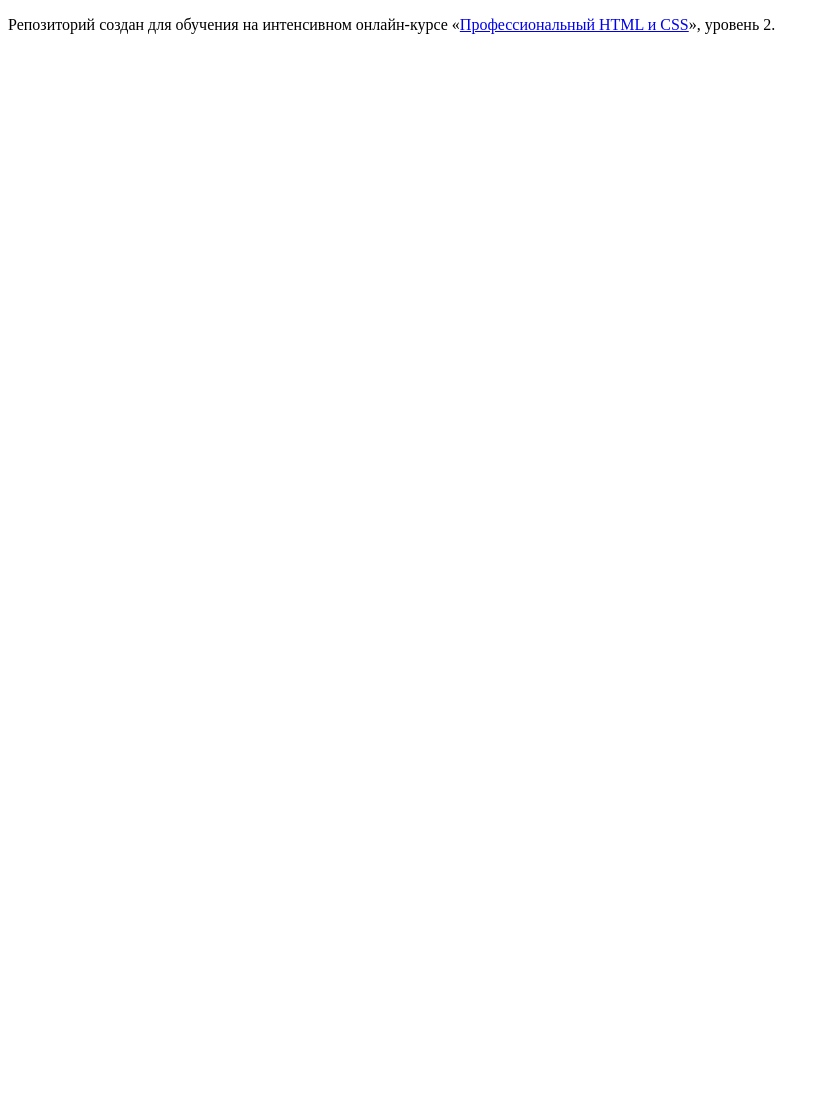
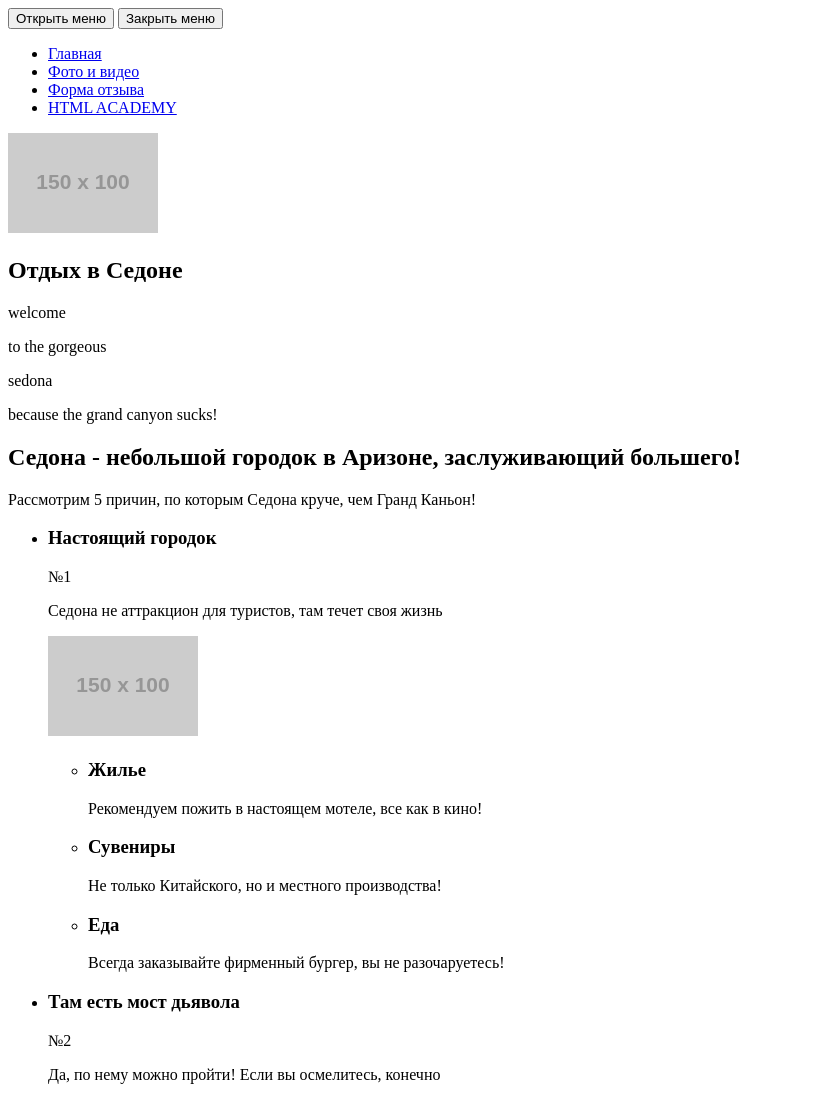
Before and after one commit to acronisv/Template-sedona, a website: page source/index.html in a window 1280 px wide. Shown: the top 1097 px of the page, without its empty margins (0-826 px from the left). Before the commit the page ends 800 px from the top, so only its background shows below. Drawn offline with Linux system fonts and the light colour scheme; placeholder pictures from the web are drawn by us.

Commit message:
Изменен index.html

```diff
--- a/source/index.html
+++ b/source/index.html
@@ -1,12 +1,107 @@
 <!DOCTYPE html>
-<html lang="ru">
-  <head>
-    <meta charset="utf-8">
-    <title>HTML Academy: Седона</title>
-  </head>
-  <body>
+<html lang="en">
+<head>
+	<meta charset="UTF-8">
+	<title>Document</title>
+</head>
+<body>
+	<header class="page-header">
+		<nav class="main-nav">
+			<button class="main-nav__toggle" type="button">Открыть меню</button>
+			<button class="main-nav__close" type="button">Закрыть меню</button>
+			<ul class="main-nav__list">
+				<li class="main-nav__list-item">
+					<a href="index.html">Главная</a>
+				</li>
+				<li class="main-nav__list-item">
+					<a href="photo.html">Фото и видео</a>
+				</li>
+				<li class="main-nav__list-item">
+					<a href="form.html">Форма отзыва</a>
+				</li>
+				<li class="main-nav__list-item">
+					<a href="https://htmlacademy.ru">HTML ACADEMY</a>
+				</li>
+			</ul>
+		</nav>
+		<a class="page-header__logo" href="#">
+			<img src="http://placehold.it/150x100" alt="Logo">
+		</a>
+	</header>
+	<main class="page-main">
+		<section class="greeting">
+			<h1 class="visually-hidden">Отдых в Седоне</h1>
+			<p class="greeting__text--blue">welcome</p>
+			<p class="greeting__text--gray-italic">to the gorgeous</p>
+			<p class="greeting__text--big-capitals">sedona</p>
+			<p class="greeting__text--italic">because the grand canyon sucks!</p>
+		</section>
+		<section class="advantages">
+			<h2 class="advantages__title">Седона - небольшой городок в Аризоне, заслуживающий большего!</h2>
+			<p class="advantages__text">Рассмотрим 5 причин, по которым Седона круче, чем Гранд Каньон!</p>
+			<ul class="advantages__list">
+				<li class="advantages__list-item advantages__list-item--blue-bg">
+					<h3>Настоящий городок</h3>
+					<span>№1</span>
+					<p>Седона не аттракцион для туристов, там течет своя жизнь</p>
+					<div class="additional-content">
+						<img class="additional-content__image" src="http://placehold.it/150x100" alt="Ресторан">
+						<ul class="additional-content__list">
+							<li class="additional-content__list-item">
+								<h3 class="additional-content__title">Жилье</h3>
+								<p class="additional-content__text">Рекомендуем пожить в настоящем мотеле, все как в кино!</p>
+							</li>
+							<li class="additional-content__list-item">
+								<h3 class="additional-content__title">Сувениры</h3>
+								<p class="additional-content__text">Не только Китайского, но и местного производства!</p>
+							</li>
+							<li class="additional-content__list-item">
+								<h3 class="additional-content__title">Еда</h3>
+								<p class="additional-content__text">Всегда заказывайте фирменный бургер, вы не разочаруетесь!</p>
+							</li>
+						</ul>
+					</div>
 
-    <p>Репозиторий создан для обучения на интенсивном онлайн‑курсе «<a href="https://htmlacademy.ru/intensive/adaptive">Профессиональный HTML и CSS</a>», уровень 2.</p>
+				</li>
+				<li class="advantages__list-item advantages__list-item--blue-bg">
+					<h3 class="advantages__title">Там есть мост дьявола</h3>
+					<span class="advantages__number">№2</span>
+					<p class="advantages__text">Да, по нему можно пройти! Если вы осмелитесь, конечно</p>
+				</li>
+				<li class="advantages__list-item">
+					<h3 class="advantages__title">Небольшая площадь</h3>
+					<span class="advantages__number">№3</span>
+					<p class="advantages__text">Все интересные места находятся очень близко</p>
+				</li>
+				<li class="advantages__list-item">
+					<h3 class="advantages__title">Красивая дорога</h3>
+					<span class="advantages__number">№4</span>
+					<p class="advantages__text">Ехать в седону из Лас-Вегаса совсем не скучно!</p>
+				</li>
+				<li class="advantages__list-item">
+					<h3 class="advantages__title">Мало туристов</h3>
+					<span class="advantages__number">№5</span>
+					<p class="advantages__text">Большинство едет в Гранд Каньон и толпится там</p>
+				</li>
+			</ul>
+		</section>
+		<section class="location">
+			<h2 class="location__title">Заинтересовались?</h2>
+			<p class="location__text">Укажите предполагаемые даты поездки, и мы покажем вам лучшие предложения гостиниц в Седоне</p>
+			<div class="location__map">
+				<iframe src="https://www.google.com/maps/embed?pb=!1m14!1m12!1m3!1d590253.0349509619!2d-111.5930538953115!3d35.18857670938166!2m3!1f0!2f0!3f0!3m2!1i1024!2i768!4f13.1!5e0!3m2!1sru!2sru!4v1516392228914" width="600" height="450" style="border:0" allowfullscreen></iframe>
+			</div>
+		</section>
+		<footer class="page-footer">
+			<p class="page-footer__hashtag">#Visit sedona</p>
+			<ul class="page-footer__links social">
+				<li class="social-link social-link__twitter"><a href="https://twitter.com/">Мы в твиттере</a></li>
+				<li class="social-link social-link__facebook"><a href="https://www.facebook.com/">Мы в фейсбуке</a></li>
+				<li class="social-link social-link--youtube"><a href="https://youtube.com/">Мы на youtube</a></li>
+			</ul>
+			<a class="page-footer__copyright" href="https://htmlacademy.ru/">Разработано</a>
+		</footer>
+	</main>
 
-  </body>
+</body>
 </html>
```
